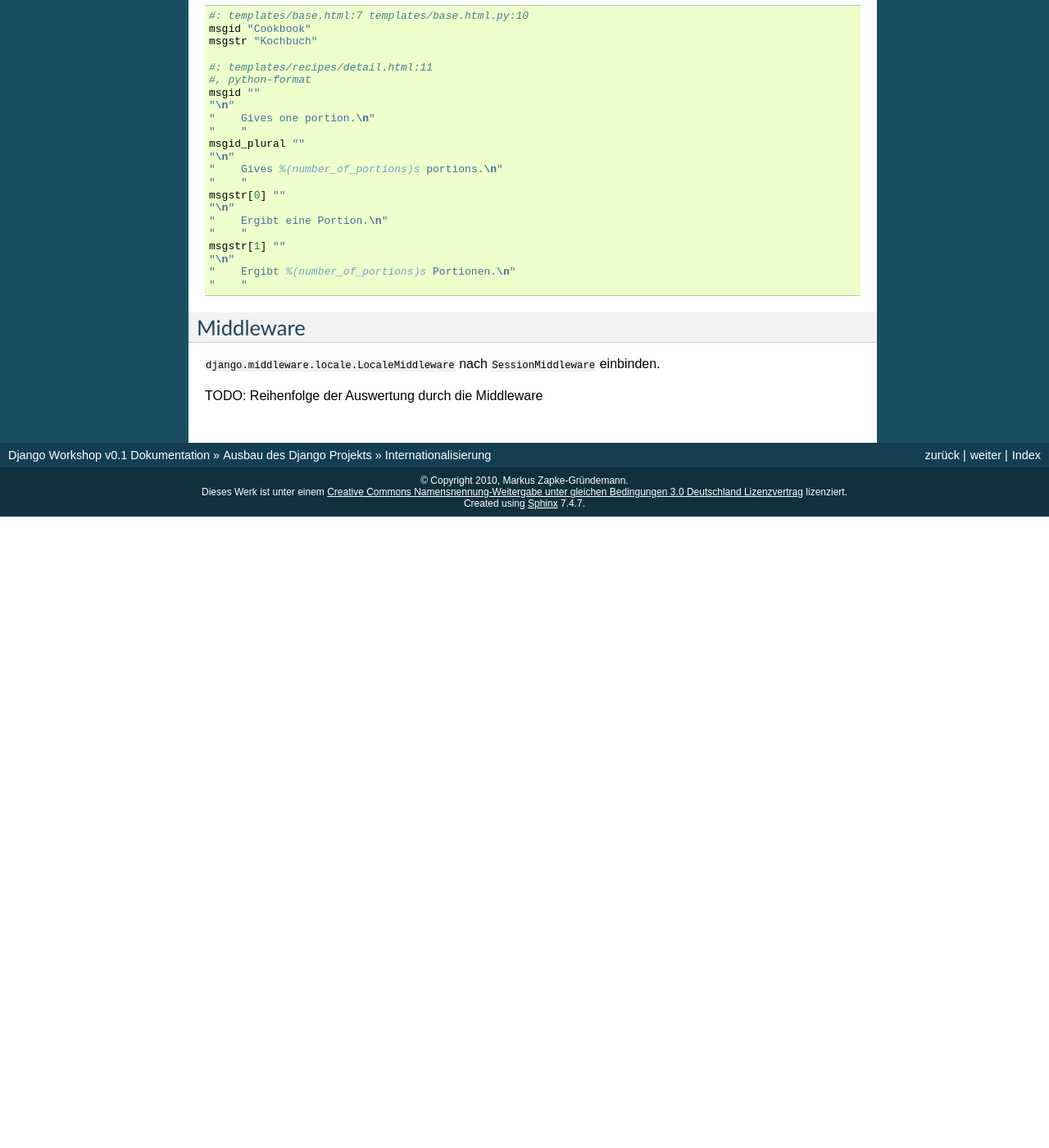
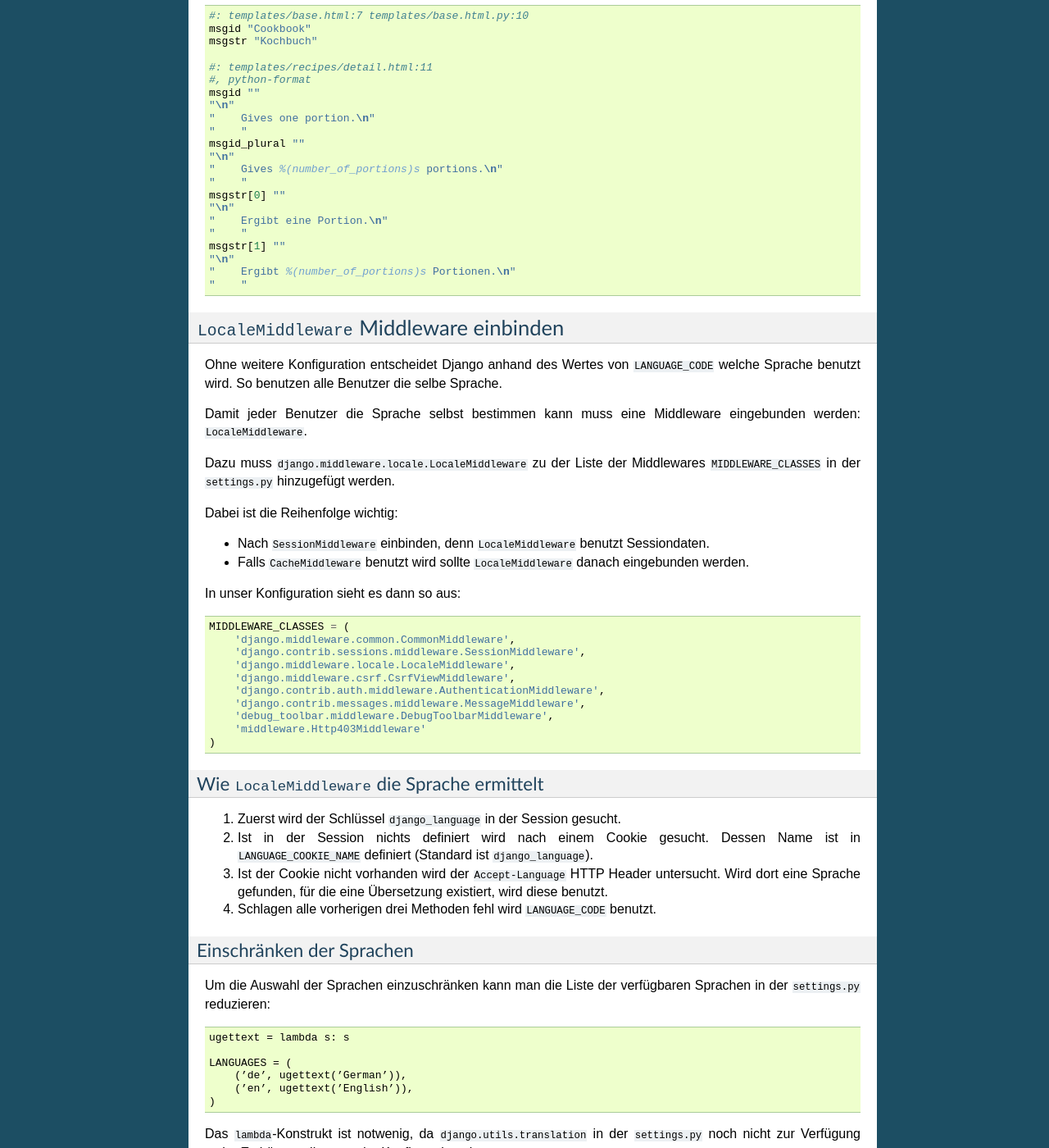
Before and after one commit to keimlink/django-workshop, a Sphinx documentation site: the page built from docs/ausbau/internationalisierung.rst, in a window 1280 px wide and 1400 px high, scrolled down 1697 px. Shown: the whole window at 82% size. Built offline with Sphinx 7.4.7, drawn with Linux system fonts in a browser that asks for light colours; before the commit the page ends 2327 px from its top, so only the background shows below that; some of the changed text lies outside the part shown.

Commit message:
Absatz zur LocaleMiddleware erstellt.

```diff
--- a/docs/ausbau/internationalisierung.rst
+++ b/docs/ausbau/internationalisierung.rst
@@ -129,9 +129,68 @@ Die .po-Dateien
     "    Ergibt %(number_of_portions)s Portionen.\n"
     "    "
 
-Middleware
-==========
+``LocaleMiddleware`` Middleware einbinden
+=========================================
 
-``django.middleware.locale.LocaleMiddleware`` nach ``SessionMiddleware`` einbinden.
+Ohne weitere Konfiguration entscheidet Django anhand des Wertes von ``LANGUAGE_CODE`` welche Sprache benutzt wird. So benutzen alle Benutzer die selbe Sprache.
 
-TODO: Reihenfolge der Auswertung durch die Middleware
+Damit jeder Benutzer die Sprache selbst bestimmen kann muss eine Middleware eingebunden werden: ``LocaleMiddleware``.
+
+Dazu muss ``django.middleware.locale.LocaleMiddleware`` zu der Liste der Middlewares ``MIDDLEWARE_CLASSES`` in der ``settings.py`` hinzugefügt werden.
+
+Dabei ist die Reihenfolge wichtig:
+
+* Nach ``SessionMiddleware`` einbinden, denn ``LocaleMiddleware`` benutzt Sessiondaten.
+* Falls ``CacheMiddleware`` benutzt wird sollte ``LocaleMiddleware`` danach eingebunden werden.
+
+In unser Konfiguration sieht es dann so aus::
+
+    MIDDLEWARE_CLASSES = (
+        'django.middleware.common.CommonMiddleware',
+        'django.contrib.sessions.middleware.SessionMiddleware',
+        'django.middleware.locale.LocaleMiddleware',
+        'django.middleware.csrf.CsrfViewMiddleware',
+        'django.contrib.auth.middleware.AuthenticationMiddleware',
+        'django.contrib.messages.middleware.MessageMiddleware',
+        'debug_toolbar.middleware.DebugToolbarMiddleware',
+        'middleware.Http403Middleware'
+    )
+
+Wie ``LocaleMiddleware`` die Sprache ermittelt
+----------------------------------------------
+
+#. Zuerst wird der Schlüssel ``django_language`` in der Session gesucht.
+#. Ist in der Session nichts definiert wird nach einem Cookie gesucht. Dessen Name ist in ``LANGUAGE_COOKIE_NAME`` definiert (Standard ist ``django_language``).
+#. Ist der Cookie nicht vorhanden wird der ``Accept-Language`` HTTP Header untersucht. Wird dort eine Sprache gefunden, für die eine Übersetzung existiert, wird diese benutzt.
+#. Schlagen alle vorherigen drei Methoden fehl wird ``LANGUAGE_CODE`` benutzt.
+
+Einschränken der Sprachen
+-------------------------
+
+Um die Auswahl der Sprachen einzuschränken kann man die Liste der verfügbaren Sprachen in der ``settings.py`` reduzieren::
+
+    ugettext = lambda s: s
+
+    LANGUAGES = (
+        (’de’, ugettext(’German’)),
+        (’en’, ugettext(’English’)),
+    )
+
+Das ``lambda``-Konstrukt ist notwenig, da ``django.utils.translation`` in der ``settings.py`` noch nicht zur Verfügung steht. Es hängt selbst von der Konfiguration ab.
+
+Damit die Namen der Sprachen auch wirklich übersetzt werden, muss dieser Code noch einmal an einer Stelle eingesetzt werden, an der er auch wirklich ausgeführt wird (zum Beispiel in der ``urls.py``).
+
+Ausgewählte Sprache ermitteln
+-----------------------------
+
+Die ausgewählte Sprache wird von ``HttpRequest`` als Eigenschaft ``LANGUAGE_CODE`` zur Verfügung gestellt::
+
+    def my_view(request):
+        if request.LANGUAGE_CODE == ’de-at’:
+            # do something
+
+Weiterführende Links zur Django und Python Dokumentation
+========================================================
+
+* `Internationalisierung und Lokalisierung <http://docs.djangoproject.com/en/1.2/topics/i18n/>`_
+* `Lambdas <http://docs.python.org/reference/expressions.html#lambda>`_
```
Also changed, not shown: 1 other file.
